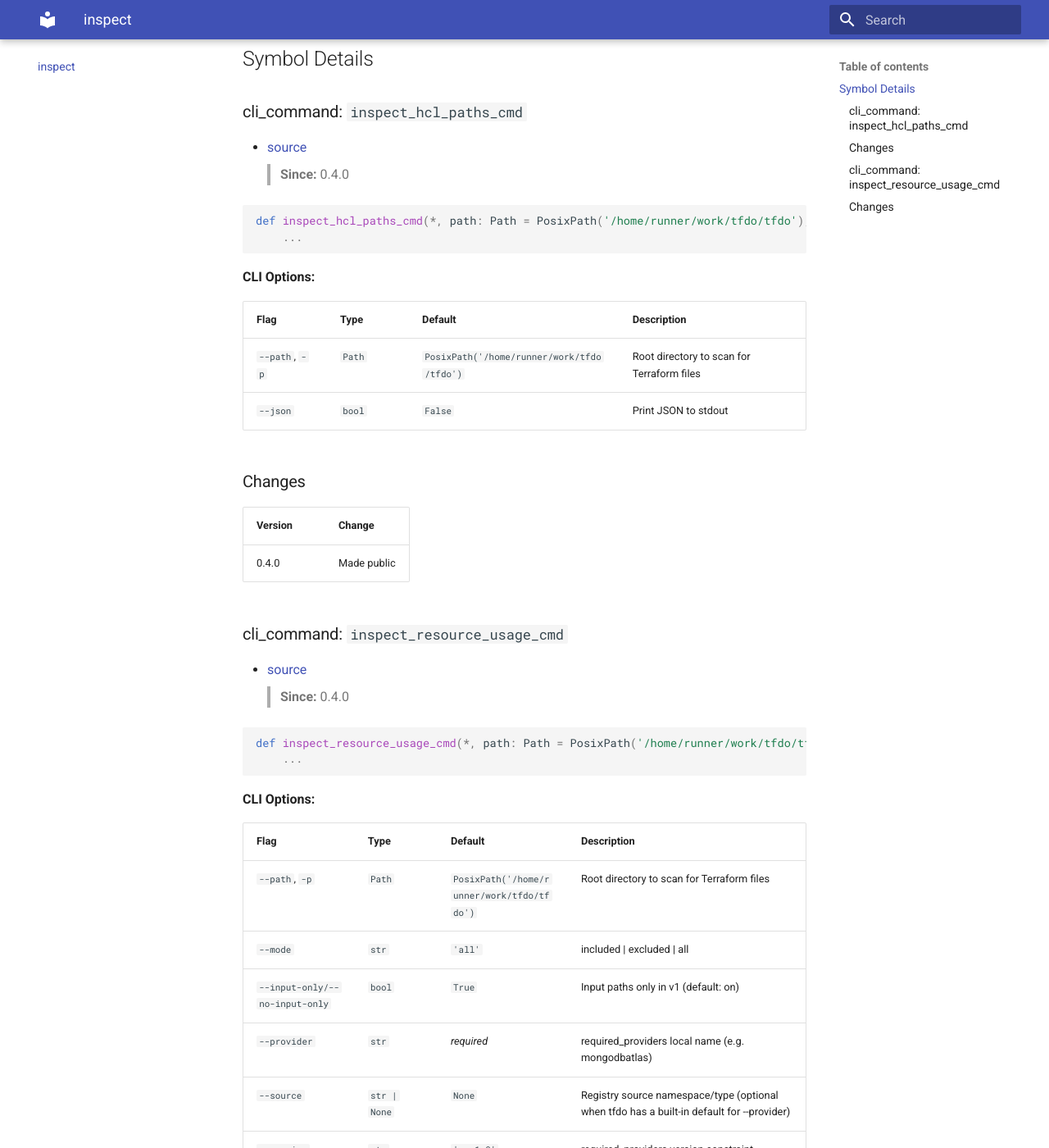
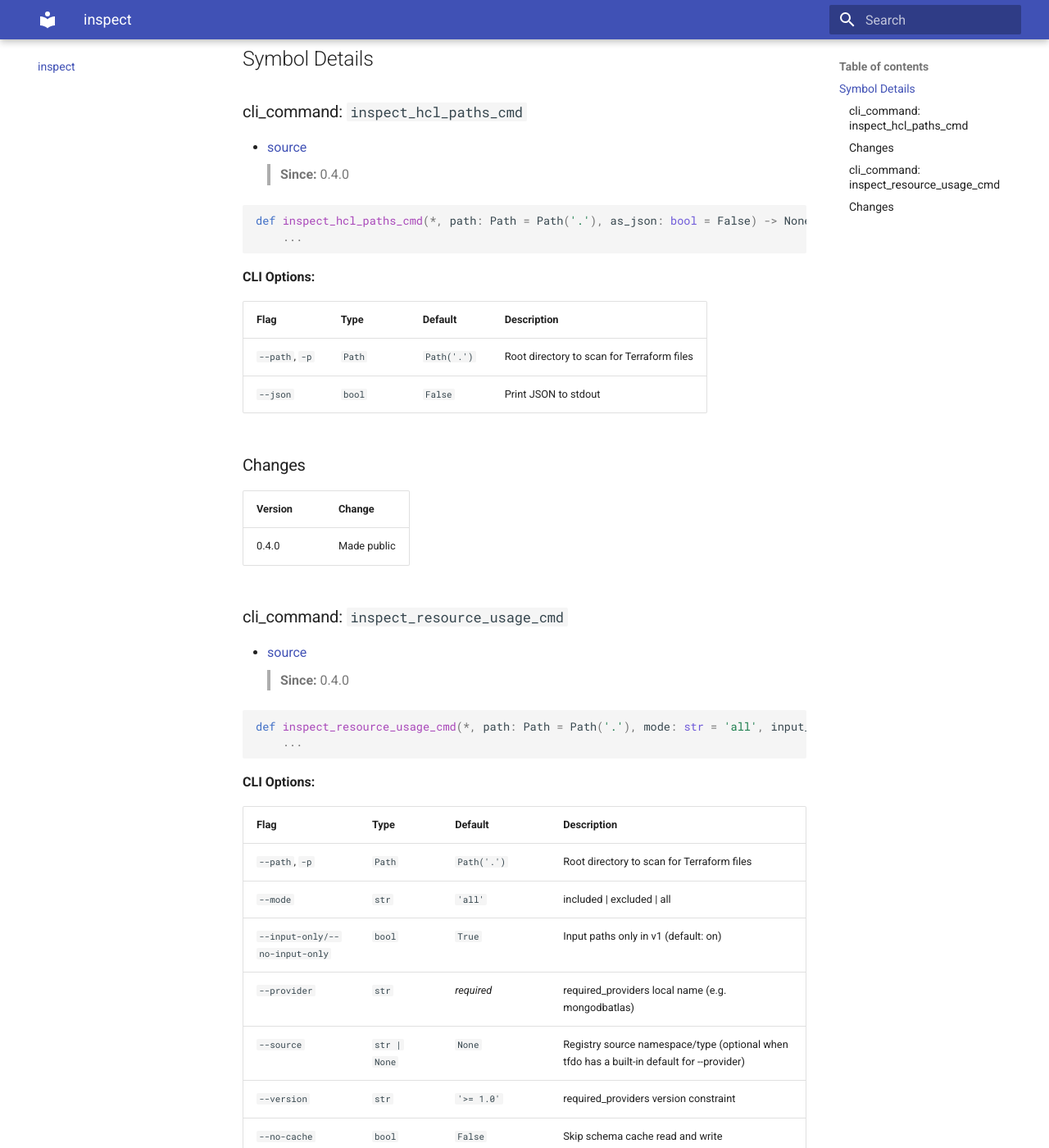
Before and after one commit to EspenAlbert/tfdo, an MkDocs documentation site: the page built from docs/inspect/index.md, in a window 1280 px wide and 1400 px high, scrolled down 273 px. Shown: the whole window at 82% size. Built offline with MkDocs 1.6.1 and Material for MkDocs 9.7.7, drawn with Linux system fonts in a browser that asks for light colours.

Commit message:
chore: pre-change after dependency update

````diff
--- a/docs/inspect/index.md
+++ b/docs/inspect/index.md
@@ -20,7 +20,7 @@
 > **Since:** 0.4.0
 
 ```python
-def inspect_hcl_paths_cmd(*, path: Path = PosixPath('/home/runner/work/tfdo/tfdo'), as_json: bool = False) -> None:
+def inspect_hcl_paths_cmd(*, path: Path = Path('.'), as_json: bool = False) -> None:
     ...
 ```
 
@@ -28,7 +28,7 @@ def inspect_hcl_paths_cmd(*, path: Path = PosixPath('/home/runner/work/tfdo/tfdo
 
 | Flag | Type | Default | Description |
 |---|---|---|---|
-| `--path`, `-p` | `Path` | `PosixPath('/home/runner/work/tfdo/tfdo')` | Root directory to scan for Terraform files |
+| `--path`, `-p` | `Path` | `Path('.')` | Root directory to scan for Terraform files |
 | `--json` | `bool` | `False` | Print JSON to stdout |
 
 ### Changes
@@ -45,7 +45,7 @@ def inspect_hcl_paths_cmd(*, path: Path = PosixPath('/home/runner/work/tfdo/tfdo
 > **Since:** 0.4.0
 
 ```python
-def inspect_resource_usage_cmd(*, path: Path = PosixPath('/home/runner/work/tfdo/tfdo'), mode: str = 'all', input_only: bool = True, provider: str = ..., source: str | None = None, version: str = '>= 1.0', no_cache: bool = False, include: list[str] = [], exclude: list[str] = ['.github/*', 'tests/*']) -> None:
+def inspect_resource_usage_cmd(*, path: Path = Path('.'), mode: str = 'all', input_only: bool = True, provider: str = ..., source: str | None = None, version: str = '>= 1.0', no_cache: bool = False, include: list[str] = [], exclude: list[str] = ['.github/*', 'tests/*']) -> None:
     ...
 ```
 
@@ -53,7 +53,7 @@ def inspect_resource_usage_cmd(*, path: Path = PosixPath('/home/runner/work/tfdo
 
 | Flag | Type | Default | Description |
 |---|---|---|---|
-| `--path`, `-p` | `Path` | `PosixPath('/home/runner/work/tfdo/tfdo')` | Root directory to scan for Terraform files |
+| `--path`, `-p` | `Path` | `Path('.')` | Root directory to scan for Terraform files |
 | `--mode` | `str` | `'all'` | included \| excluded \| all |
 | `--input-only/--no-input-only` | `bool` | `True` | Input paths only in v1 (default: on) |
 | `--provider` | `str` | *required* | required_providers local name (e.g. mongodbatlas) |
````
